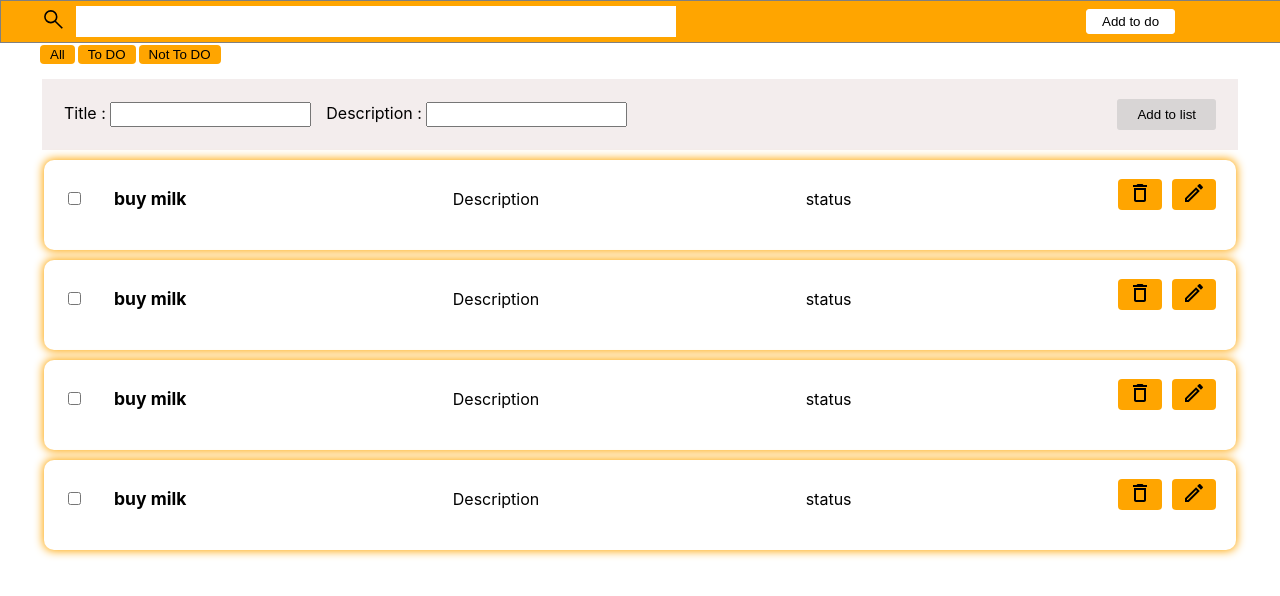
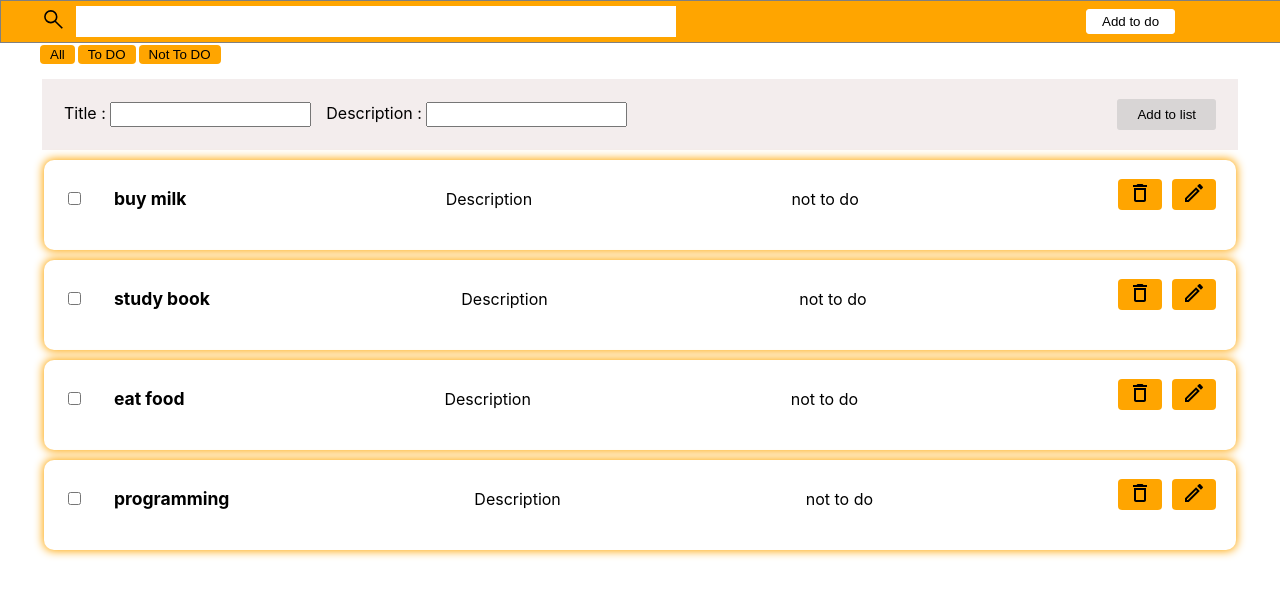
Before and after one commit to mahsaamini23/todoList, a React (Create React App) app: page / in a window 1280 px wide. Shown: the top 596 px of the page. Built offline with nearby package versions, Linux system fonts and the light colour scheme.

Commit message:
add a item ti database and state logic for search

```diff
--- a/src/component/card/Card.jsx
+++ b/src/component/card/Card.jsx
@@ -5,17 +5,19 @@ import "./card.style.css";
 import { ReactComponent as Delete } from "../../assets/svg/delete_icon.svg";
 import { ReactComponent as Edit } from "../../assets/svg/edit_icon.svg";
 
-const Card =()=>{
+const Card =({search})=>{
+
     return(
         <div className="container_card">
-            {todos.map(todo => (
+            {todos.filter(todo => search === "" ? todo : todo.title.toLowerCase().includes(search.toLowerCase() ))
+            .map(todo => (
                 <div key={todo.id} className="card">
                     <div className="card_title">
                         <input type="checkbox"/>
                         <h3 className="title">{todo.title}</h3>
                     </div>
                     <p className="card_description">{todo.description}</p>
-                    <p>status</p>
+                    <p>{todo.status}</p>
                     <div className="card_btn">
                         <Button className="btn"><Delete className="btn_delete"/></Button>
                         <Button  className="btn"><Edit  className="btn_edit"/></Button>
--- a/src/component/search/Search.jsx
+++ b/src/component/search/Search.jsx
@@ -3,16 +3,16 @@ import searchIcon from "../../assets/svg/search_icon.svg";
 import "./search.style.css";
 import Button from "../button/Button";
 
-const Search = () => {
+const Search = ({setSearch}) => {
     const filterBtn = [{id:1, title:"All"},{id:2, title:"To DO"},{id:3, title:"Not To DO"}]
     return(
         <div className="search">
             <div className="container_search">
                 <div className="box_icon">
-                    <img src={searchIcon} style={{width:"25px" , height:"25px"}}/>
+                    <img src={searchIcon} alt="" style={{width:"25px" , height:"25px"}}/>
                 </div>
                 <div>
-                    <input type="search" className="search_input"/>
+                    <input type="search" className="search_input" onChange={(e)=>setSearch(e.target.value)}/>
                 </div>
                 <button className="btn_add">Add to do</button>
             </div>
--- a/src/component/search/search.style.css
+++ b/src/component/search/search.style.css
@@ -18,6 +18,7 @@
     border: none;
     background-color: white;
     padding:8px 300px;
+    color:black;
 }
 .box_icon{
     align-self:center;
--- a/src/database/database.js
+++ b/src/database/database.js
@@ -1,6 +1,6 @@
 export const todos = [
-    {id:1, title:"buy milk" , description:"Description"},
-    {id:2, title:"buy milk" , description:"Description"},
-    {id:3, title:"buy milk" , description:"Description"},
-    {id:4, title:"buy milk" , description:"Description"},
+    {id:1, title:"buy milk" , description:"Description" ,status:"not to do"},
+    {id:2, title:"study book" , description:"Description",status:"not to do"},
+    {id:3, title:"eat food" , description:"Description",status:"not to do"},
+    {id:4, title:"programming" , description:"Description",status:"not to do"},
 ]
--- a/src/page/Home/home.jsx
+++ b/src/page/Home/home.jsx
@@ -1,14 +1,17 @@
-import React from "react";
+import React,{useState} from "react";
 import Card from "../../component/card/Card";
 import Search from "../../component/search/Search";
 import Form from "../../component/form/Form";
 
 const Home = ()=>{
+    const [search,setSearch] = useState("");
+    const [form,setForm] = useState({id:"", title:"" ,description:"", status:"not to do"})
+
     return(
         <div className="home">
-            <Search/>
+            <Search setSearch={setSearch}/>
             <Form/>
-            <Card/>
+            <Card search={search}/>
         </div>
     )
 }
```
